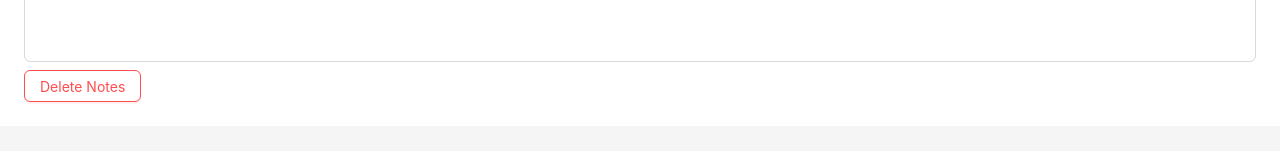
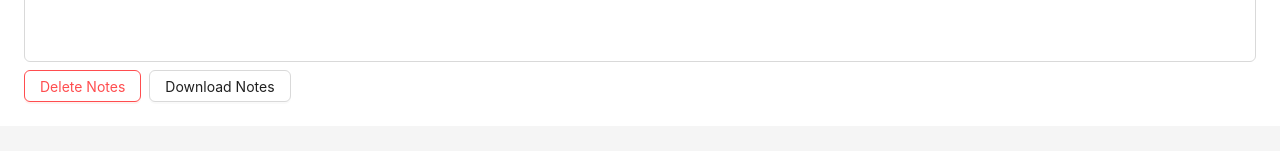
Before and after one commit to KM0912/simple-memo, a React (Create React App) app: page / in a window 1280 px wide. Shown: the part 586-737 px from the top of the page. Built offline with nearby package versions, Linux system fonts and the light colour scheme.

Commit message:
Export機能を実装

```diff
--- /dev/null
+++ b/src/components/molecules/Notes/index.tsx
@@ -0,0 +1,51 @@
+import { Button, Space } from "antd";
+import TextArea from "antd/es/input/TextArea";
+import React, { useState } from "react";
+import styled from "styled-components";
+import { getCurrentDateTime } from "../../../utils/dateUtils";
+
+const SSpace = styled(Space)`
+  width: 100%;
+`;
+
+const Notes: React.FC = () => {
+  const [value, setValue] = useState(localStorage.getItem("notes") || "");
+  const handleChange: React.ChangeEventHandler<HTMLTextAreaElement> = (e) => {
+    setValue(e.target.value);
+    localStorage.setItem("notes", e.target.value);
+  };
+
+  const handleDelete = () => {
+    setValue("");
+    localStorage.removeItem("notes");
+  };
+
+  const downloadNotes = () => {
+    const element = document.createElement("a");
+    const file = new Blob([value], { type: "text/plain" });
+    const fileName = "note_" + getCurrentDateTime() + ".txt";
+    element.href = URL.createObjectURL(file);
+    element.download = fileName;
+    document.body.appendChild(element); // Required for this to work in FireFox
+    element.click();
+  };
+
+  return (
+    <SSpace direction="vertical" size="small">
+      <TextArea
+        onChange={handleChange}
+        value={value}
+        placeholder="Enter your notes here..."
+        autoSize={{ minRows: 25, maxRows: 25 }}
+      />
+      <Space direction="horizontal" size="small">
+        <Button danger onClick={handleDelete}>
+          Delete Notes
+        </Button>
+        <Button onClick={downloadNotes}>Download Notes</Button>
+      </Space>
+    </SSpace>
+  );
+};
+
+export default Notes;
--- a/src/components/organisms/Content/index.tsx
+++ b/src/components/organisms/Content/index.tsx
@@ -1,7 +1,7 @@
-import React, { useState } from "react";
+import React from "react";
 import styled from "styled-components";
-import { Button, Layout, Space, theme } from "antd";
-import TextArea from "antd/es/input/TextArea";
+import { Layout, theme } from "antd";
+import Notes from "../../molecules/Notes";
 
 const { Content: AntContent } = Layout;
 
@@ -10,40 +10,15 @@ const SDiv = styled.div`
   background: ${(props) => props.theme.colorBgContainer};
 `;
 
-const SSpace = styled(Space)`
-  width: 100%;
-`;
-
 const Content: React.FC = () => {
-  const [value, setValue] = useState(localStorage.getItem("notes") || "");
   const {
     token: { colorBgContainer },
   } = theme.useToken();
 
-  const handleChange: React.ChangeEventHandler<HTMLTextAreaElement> = (e) => {
-    setValue(e.target.value);
-    localStorage.setItem("notes", e.target.value);
-  };
-
-  const handleDelete = () => {
-    setValue("");
-    localStorage.removeItem("notes");
-  };
-
   return (
     <AntContent className="site-layout">
       <SDiv theme={{ colorBgContainer }}>
-        <SSpace direction="vertical" size="small">
-          <TextArea
-            value={value}
-            onChange={handleChange}
-            placeholder="Enter your notes here..."
-            autoSize={{ minRows: 25, maxRows: 25 }}
-          />
-          <Button danger onClick={handleDelete}>
-            Delete Notes
-          </Button>
-        </SSpace>
+        <Notes />
       </SDiv>
     </AntContent>
   );
--- /dev/null
+++ b/src/utils/dateUtils.ts
@@ -0,0 +1,11 @@
+export const getCurrentDateTime = (): string => {
+  const currentDateTime = new Date();
+  const year = currentDateTime.getFullYear();
+  const month = String(currentDateTime.getMonth() + 1).padStart(2, "0");
+  const date = String(currentDateTime.getDate()).padStart(2, "0");
+  const hours = String(currentDateTime.getHours()).padStart(2, "0");
+  const minutes = String(currentDateTime.getMinutes()).padStart(2, "0");
+  const seconds = String(currentDateTime.getSeconds()).padStart(2, "0");
+
+  return `${year}${month}${date}_${hours}${minutes}${seconds}`;
+};
```
